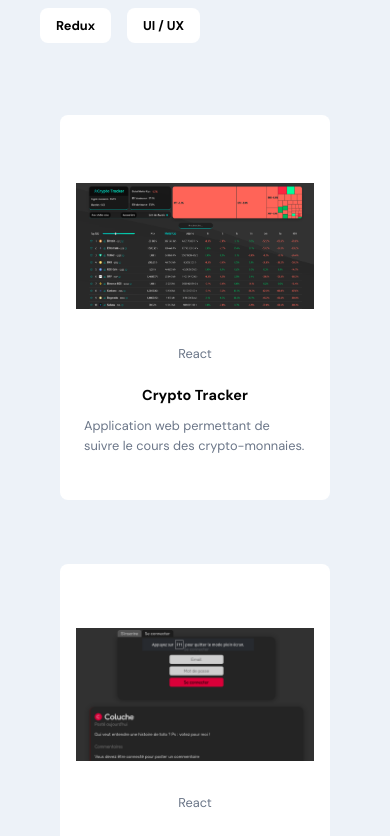
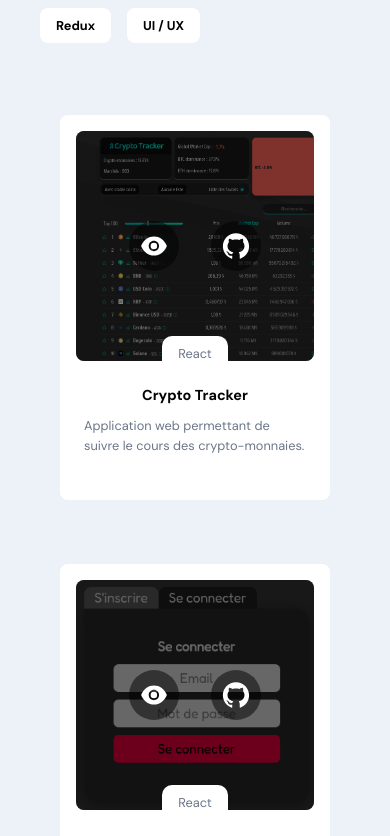
Before and after one commit to JohanSannier/portfolio, a React (Create React App) app: page / in a window 390 px wide. Shown: the part 3080-3916 px from the top of the page. Built offline with nearby package versions, Linux system fonts and the light colour scheme.

Commit message:
work cards hover fix for mobile

```diff
--- a/src/container/Work/Work.scss
+++ b/src/container/Work/Work.scss
@@ -84,7 +84,10 @@
     width: 100%;
     height: 100%;
     border-radius: 0.5rem;
-    object-fit: contain;
+    object-fit: cover;
+    object-position: left;
+    -o-object-fit: cover;
+    -o-object-position: left;
   }
 
   @media screen and (min-width: 2000px) {
@@ -104,6 +107,10 @@
   border-radius: 0.5rem;
   opacity: 0;
   transition: all 0.3s ease;
+
+  @media screen and (max-width: 900px) {
+    opacity: 1;
+  }
 
   div {
     width: 50px;
```
Also changed, not shown: src/assets/capture_noteboard.png, src/assets/capture_quizzical.png.
